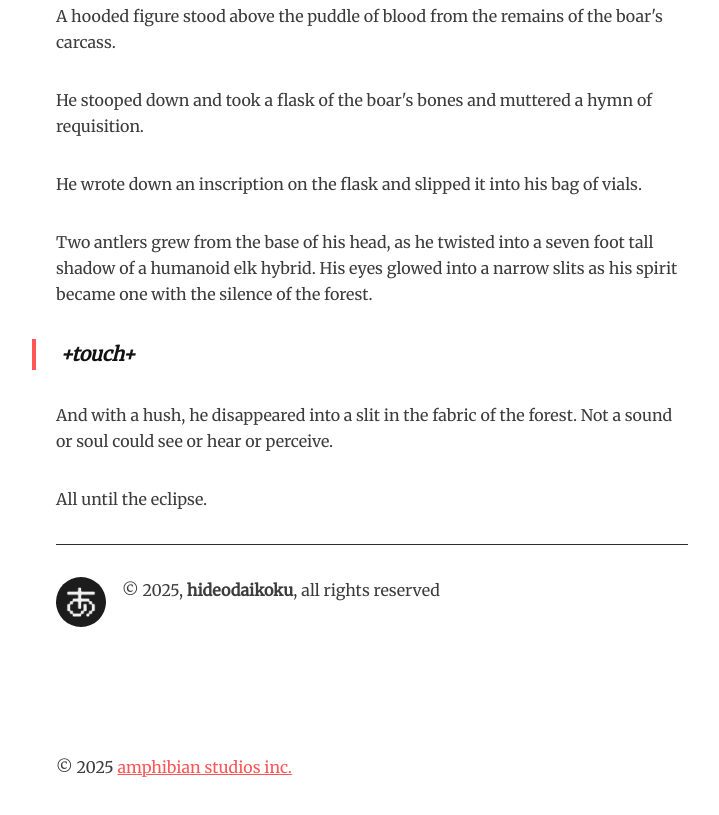
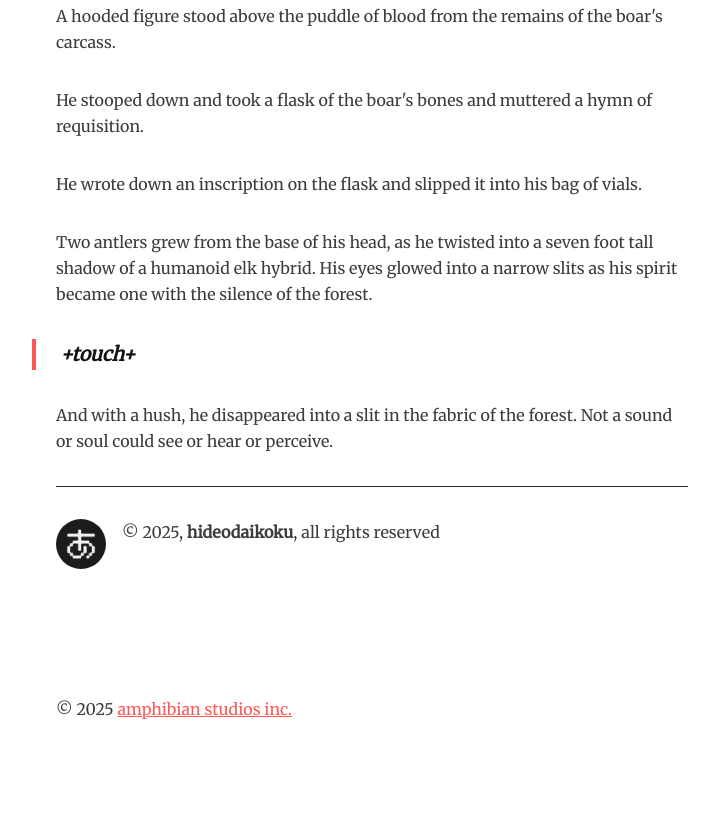
Before and after one commit to hideodaikoku/silent-valley, a Gatsby site: page /01-prologue/ in a window 1280 px wide. Shown: the part 6255-7070 px from the top of the page, without its empty margins (268-987 px from the left). After the commit the page ends 7040 px from the top, so only its background shows below. Built offline with nearby package versions, Linux system fonts and the light colour scheme; Gatsby itself is replaced by a stand-in of ours.

Commit message:
remove last line

```diff
--- a/content/blog/01-prologue/index.md
+++ b/content/blog/01-prologue/index.md
@@ -96,5 +96,3 @@ Two antlers grew from the base of his head, as he twisted into a seven foot tall
 > ***+touch+***
 
 And with a hush, he disappeared into a slit in the fabric of the forest. Not a sound or soul could see or hear or perceive.
-
-All until the eclipse.
```
